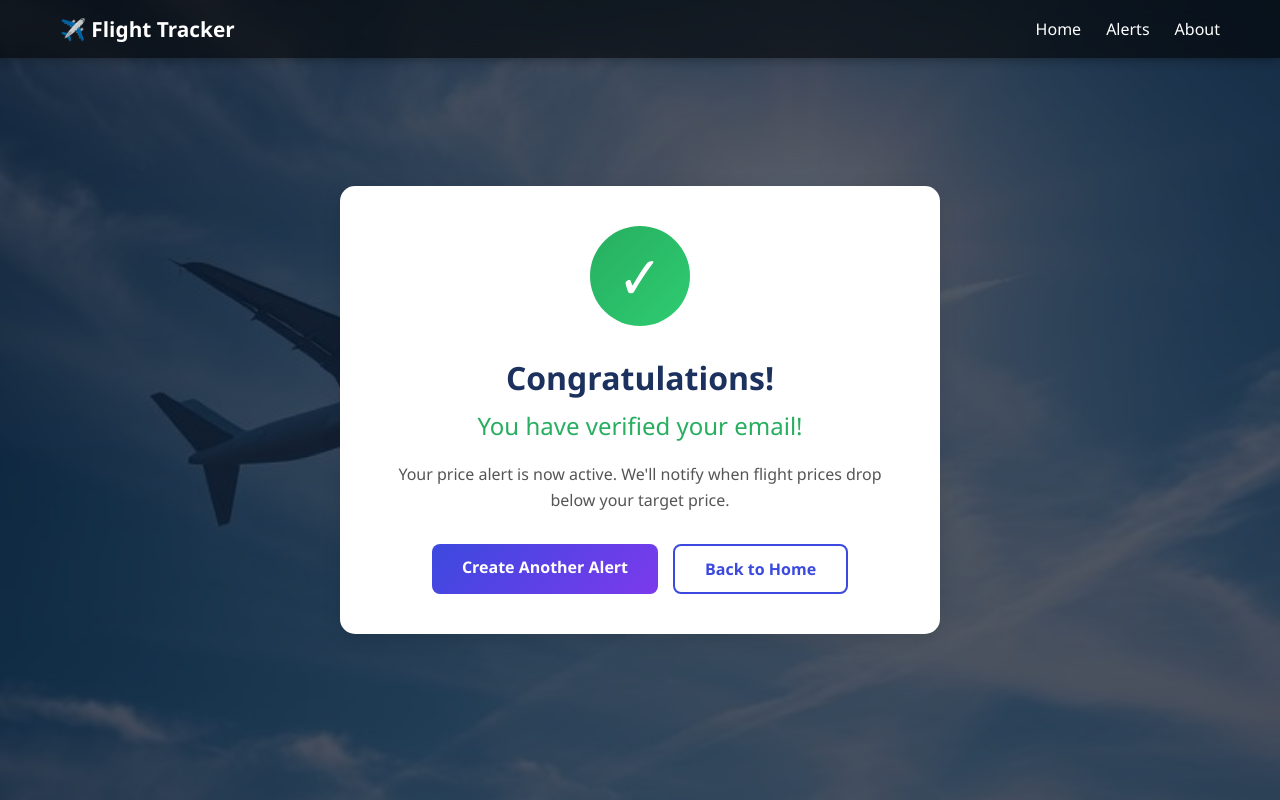
After one commit to paoloprogram12/Flight-Price-Tracker, a Flask app: page /test-verified in a window 1280 px wide. The commit adds this page. Run offline with Flask 3, Linux system fonts and the light colour scheme.

Commit message:
email verification

```diff
--- a/flight_price_tracker/src/core/db.py
+++ b/flight_price_tracker/src/core/db.py
@@ -180,7 +180,7 @@ def verify_email_token(token):
             # Find alert with this token
             cursor.execute("""
                 SELECT id FROM price_alerts
-                WHERE verification_token = %
+                WHERE verification_token = %s
                 AND email_verified = FALSE
             """, (token,))
 
--- a/flight_price_tracker/src/core/email.py
+++ b/flight_price_tracker/src/core/email.py
@@ -53,6 +53,9 @@ def send_verification_email(to_email, verification_token, alert_details):
         sg = SendGridAPIClient(SENDGRID_API_KEY)
         response = sg.send(message)
         print(f"Verification email sent to {to_email}")
+        print(f"SendGrid Response Status Code: {response.status_code}")
+        print(f"SendGrid Response Body: {response.body}")
+        print(f"SendGrid Response Headers: {response.headers}")
         return True
     except Exception as e:
         print(f"Error sending verification email: {e}")
--- a/flight_price_tracker/src/web/app.py
+++ b/flight_price_tracker/src/web/app.py
@@ -122,8 +122,10 @@ def alerts():
 @app.route('/alerts/create', methods=['POST'])
 def create_alert_route():
     try:
-        phone = request.form.get('phone')
+        print("DEBUG: Form submitted")
+        phone = request.form.get('phone') or None  # Convert empty string to None
         email = request.form.get('email')
+        print(f"DEBUG: Email = {email}, Phone = {phone}")
         origin = request.form.get('origin').upper()
         destination = request.form.get('destination').upper()
         departure_date = request.form.get('departure_date')
@@ -135,15 +137,18 @@ def create_alert_route():
         if trip_type == 'one-way':
             return_date = None
 
-        # validate phone number format (basic check)
-        if not phone.startswith('+'):
+        # validate phone number format (basic check) - only if phone is provided
+        if phone and not phone.startswith('+'):
             flash('Phone number must include country code (e.g., +15551234567)', 'error')
             return redirect(url_for('alerts'))
 
         # Generate verification token
+        print("DEBUG: Generating token")
         verification_token = generate_verification_token()
+        print(f"DEBUG: Token = {verification_token}")
 
         # Save to database
+        print("DEBUG: Saving to database")
         alert_id = create_alert(
             phone=phone,
             origin=origin,
@@ -155,6 +160,7 @@ def create_alert_route():
             email=email,
             verification_token=verification_token
         )
+        print(f"DEBUG: Alert created with ID = {alert_id}")
 
         # send verification mail
         alert_details = {
@@ -166,16 +172,57 @@ def create_alert_route():
             'trip_type': trip_type
         }
 
+        print("DEBUG: Sending verification email")
         if send_verification_email(email, verification_token, alert_details):
+            print("DEBUG: Email sent successfully")
             flash(f"Verification email sent to {email}. Please check your inbox to activate your alert.", 'success')
         else:
+            print("DEBUG: Email failed to send")
             flash(f"Alert created bbut failed to send verification email. Please contact support.", 'warning')
 
         return redirect(url_for('alerts'))
 
     except Exception as e:
+        print(f"DEBUG: Exception caught: {e}")
         flash(f'Error creating alert: {str(e)}', 'error')
         return redirect(url_for('alerts'))
+
+# handles email verification
+@app.route('/verify-email')
+def verify_email():
+    print("DEBUG: Verify email route hit")
+    token = request.args.get('token')
+    print(f"DEBUG: Token received = {token}")
+
+    if not token:
+        print("DEBUG: No token provided")
+        flash('Invalid verification link.', 'error')
+        return redirect(url_for('home'))
+
+    # Import verify function
+    from src.core.db import verify_email_token # checks if token is valid
+
+    print("DEBUG: Calling verify_email_token")
+    result = verify_email_token(token)
+    print(f"DEBUG: verify_email_token returned {result}")
+
+    if result:
+        print("DEBUG: Verification successful")
+        flash('Email verified successfully! Your price alert is now active.', 'success')
+    else:
+        print("DEBUG: Verification failed")
+        flash('Invalid or expired verification link.', 'error')
+
+    print("DEBUG: Redirecting to alerts")
+    if result:
+        return render_template('email_verified.html')
+    else:
+        return redirect(url_for('alerts'))
+
+# TEMPORARY TESTING
+@app.route('/test-verified')
+def test_verified():
+    return render_template('email_verified.html')
 
 # runs the app
 if __name__ == '__main__':
--- a/flight_price_tracker/src/web/static/style.css
+++ b/flight_price_tracker/src/web/static/style.css
@@ -837,11 +837,7 @@ body:has(.results-container) {
 
 /* === HOME PAGE ABOUT SECTION === */
 .about-section {
-    background: linear-gradient(135deg,
-        rgba(28, 49, 94, 0.90) 0%,
-        rgba(41, 128, 185, 0.9) 50%,
-        rgba(32, 98, 212, 0.87) 65%,
-        rgba(30, 100, 160, 0.85) 100%);
+    background: linear-gradient(135deg, #1c315e 0%, #3b49df 50%, #7c3aed 100%);
     padding: 80px 20px 60px 20px;
     margin-top: 150px;
     margin-left: -20px;
@@ -953,6 +949,96 @@ body:has(.results-container) {
     font-size: 1.3em;
 }
 
+/* === EMAIL VERIFICATION SUCCESS PAGE === */
+body:has(.verification-success) {
+
+    min-height: 100vh;
+    display: flex;
+    flex-direction: column;
+    align-items: center;
+    justify-content: center;
+}
+
+.verification-success {
+    text-align: center;
+    max-width: 600px;
+    margin: 0 auto;
+    padding: 40px;
+    background: white;
+    border-radius: 15px;
+    box-shadow: 0 4px 20px rgba(0, 0, 0, 0.1);
+}
+
+.success-icon {
+    width: 100px;
+    height: 100px;
+    background: linear-gradient(135deg, #27ae60, #2ecc71);
+    border-radius: 50%;
+    display: flex;
+    align-items: center;
+    justify-content: center;
+    font-size: 60px;
+    color: white;
+    margin: 0 auto 30px;
+}
+
+.verification-success h1 {
+    color: #1c315e;
+    margin: 20px 0 10px;
+    font-size: 32px;
+}
+
+.verification-success h2 {
+    color: #27ae60;
+    margin: 0 0 20px;
+    font-size: 24px;
+    font-weight: normal;
+}
+
+.verification-success p {
+    color: #555;
+    font-size: 16px;
+    line-height: 1.6;
+    margin-bottom: 30px;
+}
+
+.success-actions {
+    display: flex;
+    gap: 15px;
+    justify-content: center;
+    flex-wrap: wrap;
+}
+
+.btn-primary, .btn-secondary {
+    padding: 12px 30px;
+    border-radius: 8px;
+    text-decoration: none;
+    font-weight: 600;
+    transition: all 0.3s ease;
+    display: inline-block;
+}
+
+.btn-primary {
+  background: linear-gradient(135deg, #3b49df, #7c3aed);
+  color: white;
+}
+
+.btn-primary:hover {
+  transform: translateY(-2px);
+  box-shadow: 0 4px 15px rgba(59, 73, 223, 0.3);
+}
+
+.btn-secondary {
+  background: white;
+  color: #3b49df;
+  border: 2px solid #3b49df;
+}
+
+.btn-secondary:hover {
+  background: #f8f9fa;
+  transform: translateY(-2px);
+}
+
 /* RESPONSIVE DESIGN (MOBILE DEVICES) */
 @media (max-width: 900px) {
     .results-search-bar {
--- a/flight_price_tracker/src/web/templates/alerts.html
+++ b/flight_price_tracker/src/web/templates/alerts.html
@@ -21,13 +21,15 @@
       </nav>
 
     <!-- Flash -->
+    <div class="flash-messages">
      {% with messages = get_flashed_messages(with_categories=true) %}
         {% if messages %}
             {% for category, message in messages %}
-                <div class="flash-message {{ category }}">{{ message }}</div>
+                <div class="flash flash-{{ category }}">{{ message }}</div>
             {% endfor %}
         {% endif %}
      {% endwith %}
+    </div>
 
     <div class="alerts-container">
         <div class="alerts-header">
@@ -79,7 +81,7 @@
 
                 <div class="form-group">
                     <label for="phone">Phone Number (for SMS alerts):</label>
-                    <input type="tel" id="phone" name="phone" placeholder="+15551234567" required>
+                    <input type="tel" id="phone" name="phone" placeholder="+15551234567">
                     <small>Format: +1XXXXXXXXXX (include country code)</small>
                 </div>
 
--- /dev/null
+++ b/flight_price_tracker/src/web/templates/email_verified.html
@@ -0,0 +1,33 @@
+<!DOCTYPE html>
+<html lang="en">
+<head>
+    <meta charset="UTF-8">
+    <meta name="viewport" content="width=device-width, initial-scale=1.0">
+    <title>Email Verified - Flight Price Tracker</title>
+    <link rel="stylesheet" href="{{ url_for('static', filename='style.css') }}">
+</head>
+<body>
+    <nav class="navbar">
+          <div class="nav-container">
+              <a href="/" class="nav-brand">✈️ Flight Tracker</a>
+              <div class="nav-links">
+                  <a href="/">Home</a>
+                  <a href="/alerts">Alerts</a>
+                  <a href="/#about">About</a>
+              </div>
+          </div>
+      </nav>
+
+      <div class="verification-success">
+        <div class="success-icon">✓</div>
+        <h1>Congratulations!</h1>
+        <h2>You have verified your email!</h2>
+        <p>Your price alert is now active. We'll notify when flight prices drop below your target price.</p>
+
+        <div class="success-actions">
+            <a href="/alerts" class="btn-primary">Create Another Alert</a>
+            <a href="/" class="btn-secondary">Back to Home</a>
+        </div>
+      </div>
+</body>
+</html>
```
